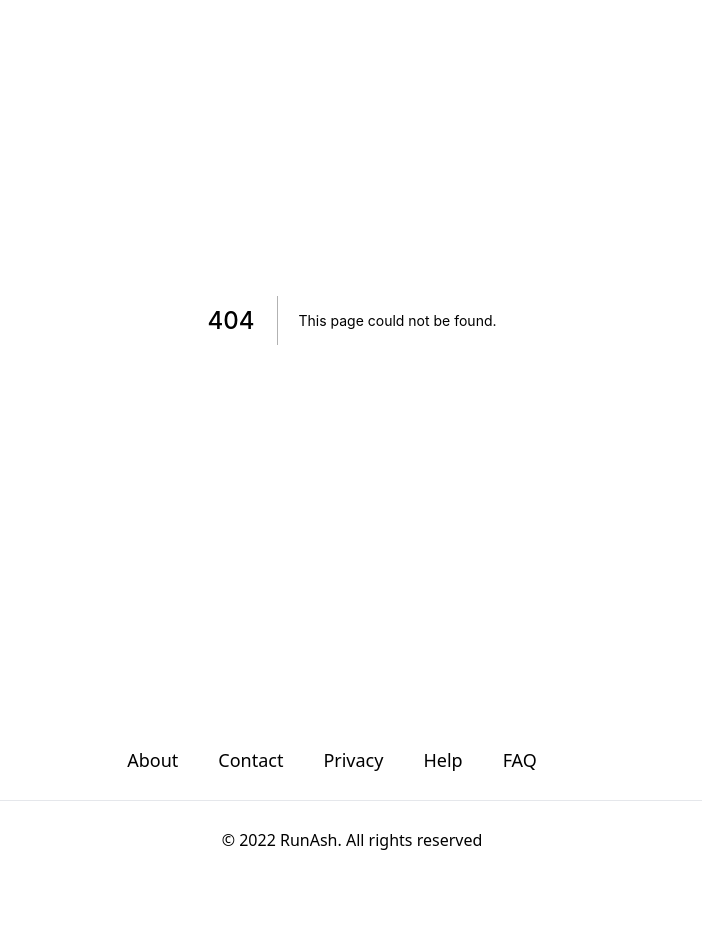
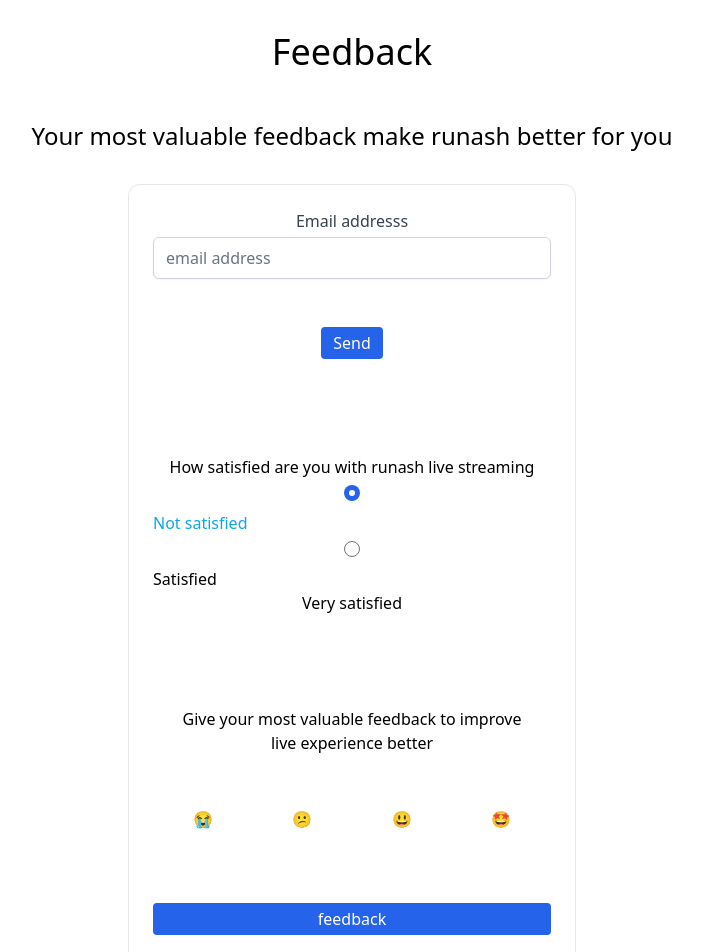
Before and after one commit to Vaibhavmurmu/nextjs13, a Next.js app: page /feedback in a window 1280 px wide. Before the commit this address had no page. Shown: the part 80-1032 px from the top of the page, without its empty margins (288-990 px from the left). Before the commit the page ends 960 px from the top, so only its background shows below. Built offline with nearby package versions, Linux system fonts and the light colour scheme.

Commit message:
change to be committed

```diff
--- /dev/null
+++ b/pages/feedback.js
@@ -0,0 +1,114 @@
+import Link from 'next/link'
+import styles from '../styles/Home.module.css'
+import Head from 'next/head'
+
+export default function PageWithJSbasedFormFeedback() {
+  // Handle the submit event on form submit.
+  const handleSubmit = async (event) => {
+    // Stop the form from submitting and refreshing the page.
+    event.preventDefault()
+
+    // Get data from the form.
+    const data = {
+      first: event.target.first.value,
+      last: event.target.last.value,
+    }
+
+    const JSONdata = JSON.stringify(data)
+
+    // Send the form data to our API and get a response.
+    const response = await fetch('/api/form', {
+      // Body of the request is the JSON data we created above.
+      body: JSONdata,
+
+      // Tell the server we're sending JSON.
+      headers: {
+        'Content-Type': 'application/json',
+      },
+      // The method is POST because we are sending data.
+      method: 'POST',
+    })
+
+    // Get the response data from server as JSON.
+    // If server returns the name submitted, that means the form works.
+    const result = await response.json()
+    alert(`Is this your full name: ${result.data}`)
+  }
+  return (
+    <div className="flex min-h-screen flex-col items-center justify-center py-12">
+    <Head>
+        <title>Feedback</title>
+        <meta name="description" content="Have feedback "/>
+        <link rel="icon" href="favicon.icon"/>
+      </Head>
+    <main className="flex w-full flex-1 flex-col items-center justify-centre px-20 text-center">
+
+      <h1 className="mt-16 text-4xl font-b">
+        <Link href="/">
+          <a>Feedback</a>
+        </Link>{' '}
+      </h1>
+
+      <p className="mt-12 text-2xl bottom-2">
+        Your most valuable feedback make runash better for you
+      </p>
+     <div className="mt-8 max-w-md grid grid-cols-1 gap-6 rounded-xl border p-6 text-center focus:text-blue-600">
+      <form onSubmit={handleSubmit}>
+              <label class="block">
+                <span class="text-gray-700">Email addresss</span>
+                <input type="text" className="mt-1 block w-full rounded-md  border-gray-300 shadow-sm  focus:border-indigo-300 focus:ring focus:ring-indigo-200 focus:ring-opacity-50" placeholder="email address" />
+              </label>
+
+
+
+
+      <button className="mt-12 bg-blue-600 text-white hover:bg-amber-50 hover:text-black font-n py-1 px-3 rounded" type="sign up">Send</button>
+      </form>
+
+
+      <div className="mt-12 text-1xl font-b">
+      <fieldset>
+      <p className="mt-6 text-b ">How satisfied are you with runash live streaming</p>
+
+      <input id="draft" className="peer/draft" type="radio" name="status" checked />
+      <label for="draft" className="peer-checked/draft:text-sky-500 mt-2 flex">Not satisfied</label>
+
+     <input id="published" className="peer/published" type="radio" name="status" />
+     <label for="published" className="peer-checked/published:text-sky-500 mt-2 flex ">Satisfied</label>
+
+    <div className="hidden peer-checked/draft:block">Very satisfied</div>
+    <div className="hidden peer-checked/published:block">Your  feed make runash better</div>
+   </fieldset>
+</div>
+
+       <p className="mt-12 w-full p-5 text-centre">
+           <Link href="/">
+             <a>Give your most valuable feedback to improve live experience better</a>
+          </Link>
+          </p>
+        <div className="mt-2 grid grid-flow-col">
+          <button className="bg-white">😭</button>
+          <button className="bg-white">😕</button>
+          <button className="bg-white">😃</button>
+          <button className="bg-white">🤩</button>
+         </div>
+          <button className="mt-12 bg-blue-600 text-white hover:bg-amber-50 hover:text-black font-n py-1 px-1 rounded">feedback</button>
+
+         <p className="mt-12 w-full p-5 text-center">
+          <Link href="/">
+            <a>Share your feedback &rarr;</a>
+          </Link>
+        </p>
+
+       <p className="mt-6 w-full p-5 text-center">🤔  🥰  🥱  😭</p>
+
+
+
+      <p className="mt-6 w-full p-5 text-center">
+         ⭐ ⭐ ⭐ ⭐ ⭐ ⭐ &rarr;
+      </p>
+     </div>
+     </main>
+    </div>
+  )
+}
--- a/pages/index.js
+++ b/pages/index.js
@@ -212,10 +212,10 @@
           </a>
         </div>
         <p className="mt-8 text-0xl text-center text-base text-black hover:text-black">
-          Explore more features and experience on runash
+          Explore more features,benifits and experience on runash live streaming platform.
         </p>
           <div className='mt-16 text-xl'>
-                <h4 className="text-1xl text-orange-600 font-bold">Begin your live streaming journey ✨</h4>
+                <h4 className="text-3xl text-orange-600 font-bold">Begin your live streaming journey ✨</h4>
                 <p className="mt-4 text-centre text-base text-black text-1xl bottom-2">
                   Lets building your own made sell and buy expercence.
                 </p>
@@ -233,26 +233,19 @@
         </button>
         </div>
 
-         <p className="mt-12 w-full p-5 text-centre">
-           <Link href="/">
-             <a>Give your most valuable feedback to improve live experience better</a>
+         <p className="mt-12 w-full p-5 text-1xl text-centre">
+           <Link href="/feedback">
+             <a>Give your most valuable feedback to improve live experience better &rarr;</a>
           </Link>
           </p>
-        <div className="mt-2 grid grid-flow-col">
-          <button className="bg-white-600 text-gray-400 hover:bg-amber-50 hover:text-black font-n py-1 px-3 rounded mt-0">😭</button>
-          <button className="bg-white-600 text-gray-400 hover:bg-amber-50 hover:text-black font-n py-1 px-3 rounded mt-0">😕</button>
-          <button className="bg-white-600 text-gray-400 hover:bg-amber-50 hover:text-black font-n py-1 px-3 rounded mt-0">😃</button>
-          <button className="bg-white-600 text-gray-400 hover:bg-amber-50 hover:text-black font-n py-1 px-3 rounded mt-0">🤩</button>
-         </div>
-          <button className="mt-12 bg-blue-600 text-white hover:bg-amber-50 hover:text-black font-n py-1 px-3 rounded">feedback</button>
 
 
         <div className="mt-8 flex max-w-full flex-wrap item-centre justify-around bg-gray-50 sm:w-full p-8 rounded">
-          <h2 className="mt-2 text-bold">
+          <h2 className="mt-3 text-2xl text-bold">
             Get live stream updates
           </h2>
-          <input className="focus:ring-1 focus:ring-blue-500 focus:outline-none appearance-none w-48 text-sm leading-6 text-slate-900 placeholder-slate-400 rounded-md py-3 pl-10 ring-1 ring-slate-200 shadow-sm" type="text" aria-label="Email address" placeholder="Email address..."></input>
-          <button className="mt-2 bg-black text-white hover:bg-white hover:text-black font-n py-4 px-12 rounded">Subscribe</button>
+          <input className=" mt-3 w-48 text-sm leading-2 rounded-md py-2 pl-10" type="text" aria-label="Email address" placeholder="Email address..."></input>
+          <button className="mt-3 bg-black text-white hover:bg-white hover:text-black font-n py-3 px-12 rounded">Subscribe</button>
         </div>
       </main>
     </div>
```
